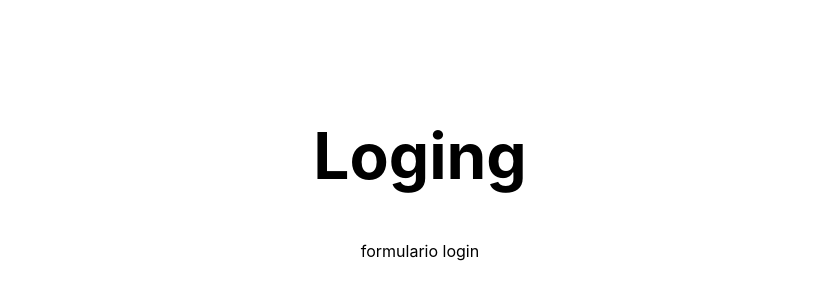
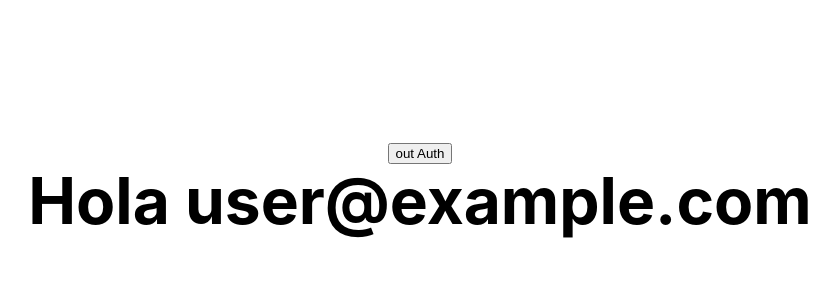
Before and after one commit to Lopez089/appCV, a Next.js app: page / in a window 1280 px wide. Shown: the part 210-510 px from the top of the page, without its empty margins (220-1059 px from the left). Built offline with nearby package versions, Linux system fonts and the light colour scheme; no server answers; sample sign-in values are in the browser's storage.

Commit message:
feat(app): create page home

```diff
--- a/pages/index.js
+++ b/pages/index.js
@@ -1,25 +1,70 @@
+import {useState, useEffect} from 'react'
 import Head from 'next/head'
 import styles from '../styles/Home.module.css'
+import { useRouter } from 'next/router'
+import firebase from "firebase/app";
+import 'firebase/auth'
 
-export default function Home() {
+// authorization
+
+const firebaseConfig = {
+  apiKey: "AIzaSyCJhzq3tAZm1XxXWuI_JE8ndijWwHnO-C8",
+  authDomain: "appcv-591ab.firebaseapp.com",
+  projectId: "appcv-591ab",
+  storageBucket: "appcv-591ab.appspot.com",
+  messagingSenderId: "609534484685",
+  appId: "1:609534484685:web:15f3a5cbcd83f6370a8984"
+};
+firebaseConfig
+if (!firebase.apps.length) {
+  firebase.initializeApp(firebaseConfig);
+}
+
+const Home = ()=> {
+  const router = useRouter()
+  const [user, setUser] = useState(false);
+
+ useEffect(() => {
+   firebase.auth().onAuthStateChanged((user) => {
+     if (user) {
+       console.log(user);
+       setUser(user)
+     } else {
+      console.log('no user');
+      router.push('/login')
+     }
+   });
+ }, []);
+
+
+  const handleOutAuth= ()=>{
+
+    firebase.auth().signOut().then(() => {
+      router.push('/login')
+    }).catch((error) => {
+      console.error(error)
+    });
+}
+
+
   return (
     <div className={styles.container}>
       <Head>
-        <title>Login</title>
+        <title>Home</title>
         <link rel="icon" href="/favicon.ico" />
       </Head>
 
       <main className={styles.main}>
+        <button onClick={handleOutAuth}>out Auth</button>
         <h1 className={styles.title}>
-          Loging
-        </h1>
+          {`Hola ${user.email}`}
+       </h1>
 
-        <div className={styles.grid}>
-          formulario login
-        </div>
-      </main>
-
-
+    </main>
     </div>
   )
 }
+
+export default Home
+
+//https://firebase.google.com/docs/auth/web/password-auth
```
